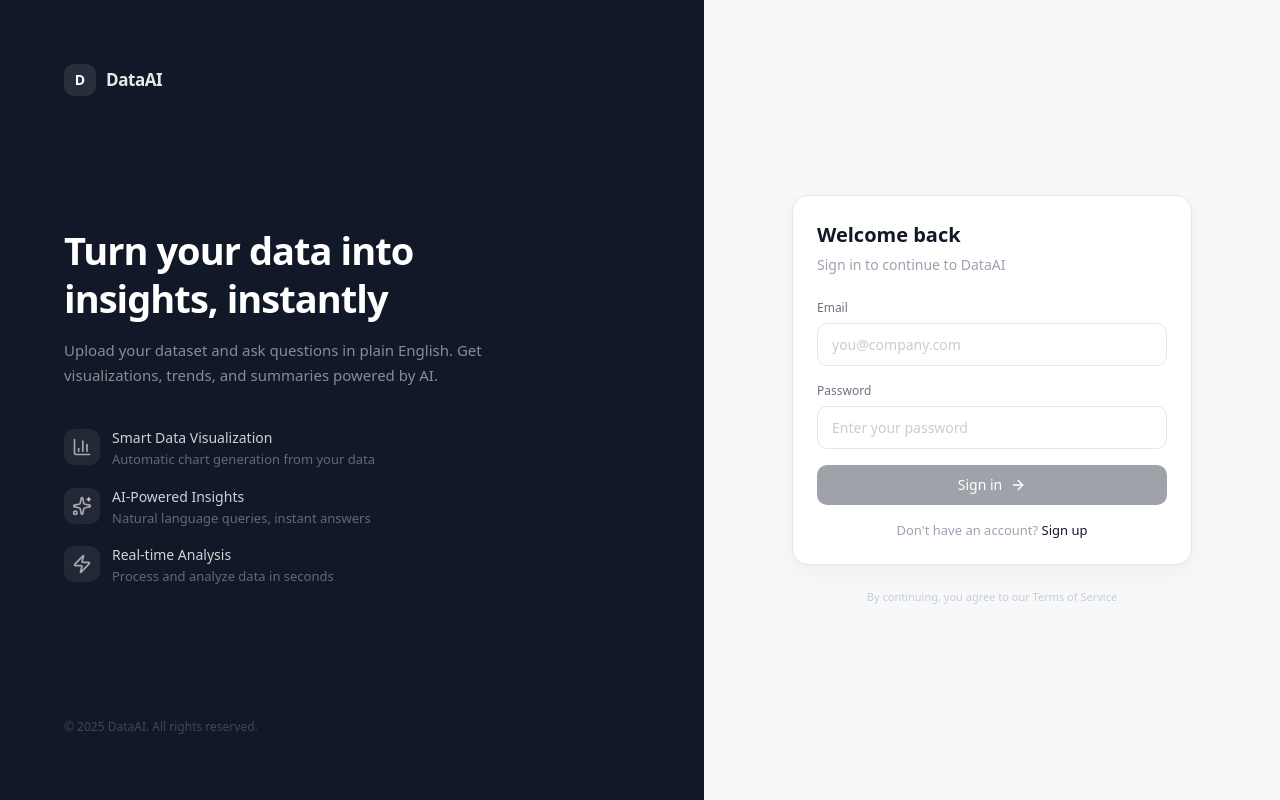
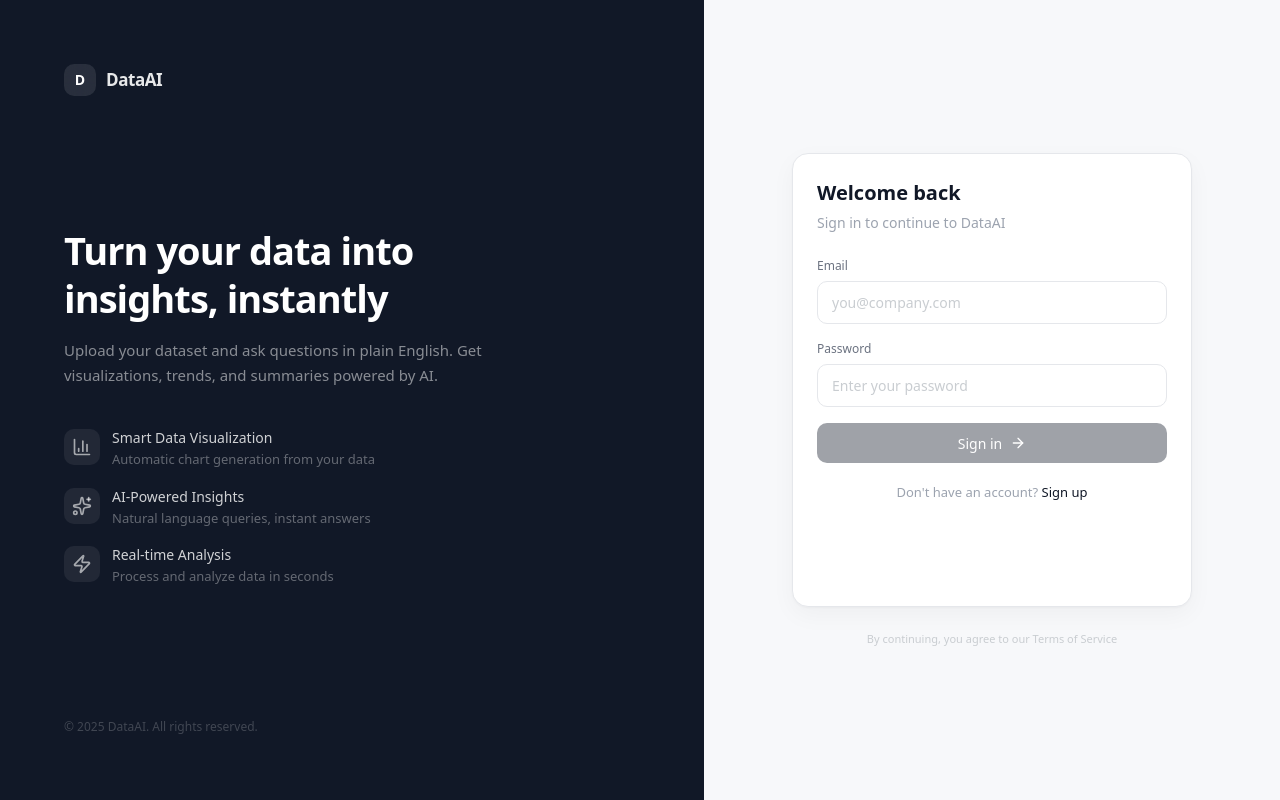
Before and after one commit to AdvaySharma248/Analytixx, a Next.js app: page / in a window 1280 px wide. Built offline with nearby package versions, Linux system fonts and the light colour scheme.

Commit message:
9d634b6b-bc5c-42fb-9cfb-9a7a81b603cb

```diff
--- a/src/components/auth/LoginView.tsx
+++ b/src/components/auth/LoginView.tsx
@@ -1,8 +1,8 @@
 'use client';
 
 import React, { useState } from 'react';
-import { motion, AnimatePresence } from 'framer-motion';
-import { ArrowRight, Loader2, BarChart3, Sparkles, Zap, Check } from 'lucide-react';
+import { motion } from 'framer-motion';
+import { ArrowRight, Loader2, BarChart3, Sparkles, Zap } from 'lucide-react';
 import { useAppStore } from '@/store/useAppStore';
 
 // ─── Feature highlight items ───
@@ -96,7 +96,6 @@ function SignInForm({ onFlip, onSubmit, isLoading }: {
           w-full flex items-center justify-center gap-2 h-10 rounded-lg
           bg-[#111827] hover:bg-[#374151] text-white text-[14px] font-medium
           transition-all duration-200 disabled:opacity-40 disabled:cursor-not-allowed
-          hover:-translate-y-[1px] active:translate-y-0
         "
       >
         {isLoading ? (
@@ -106,7 +105,7 @@ function SignInForm({ onFlip, onSubmit, isLoading }: {
         )}
       </button>
 
-      <p className="text-center text-[13px] text-[#9CA3AF]">
+      <p className="text-center text-[13px] text-[#9CA3AF] pt-1">
         Don&apos;t have an account?{' '}
         <button
           type="button"
@@ -138,7 +137,7 @@ function SignUpForm({ onFlip, onSubmit, isLoading }: {
 
   return (
     <form onSubmit={handleForm} className="space-y-4">
-      <div className="mb-6">
+      <div className="mb-5">
         <h2 className="text-[20px] font-semibold text-[#111827]">Create account</h2>
         <p className="text-[14px] text-[#9CA3AF] mt-1">Get started with DataAI for free</p>
       </div>
@@ -174,7 +173,6 @@ function SignUpForm({ onFlip, onSubmit, isLoading }: {
           w-full flex items-center justify-center gap-2 h-10 rounded-lg
           bg-[#111827] hover:bg-[#374151] text-white text-[14px] font-medium
           transition-all duration-200 disabled:opacity-40 disabled:cursor-not-allowed
-          hover:-translate-y-[1px] active:translate-y-0
         "
       >
         {isLoading ? (
@@ -184,7 +182,7 @@ function SignUpForm({ onFlip, onSubmit, isLoading }: {
         )}
       </button>
 
-      <p className="text-center text-[13px] text-[#9CA3AF]">
+      <p className="text-center text-[13px] text-[#9CA3AF] pt-1">
         Already have an account?{' '}
         <button
           type="button"
@@ -275,31 +273,40 @@ export default function AuthView() {
           </div>
 
           {/* Mobile feature list */}
-          <div className="md:hidden mb-8">
-            <h2 className="text-[22px] font-semibold text-[#111827] text-center">
+          <div className="md:hidden mb-8 text-center">
+            <h2 className="text-[22px] font-semibold text-[#111827]">
               Turn your data into insights
             </h2>
-            <p className="text-[14px] text-[#9CA3AF] text-center mt-2">
+            <p className="text-[14px] text-[#9CA3AF] mt-2">
               AI-powered data analysis in seconds
             </p>
           </div>
 
-          {/* 3D Flip Card */}
-          <div
-            className="relative w-full"
-            style={{ perspective: '1200px' }}
-          >
+          {/* ─── 3D Flip Card (CSS Grid stacking) ─── */}
+          <div style={{ perspective: '1200px' }}>
             <motion.div
               animate={{ rotateY: isSignUp ? 180 : 0 }}
-              transition={{ duration: 0.5, ease: [0.4, 0, 0.2, 1] }}
-              className="w-full"
-              style={{ transformStyle: 'preserve-3d' }}
+              transition={{
+                duration: 0.5,
+                ease: [0.4, 0, 0.2, 1],
+              }}
+              style={{
+                transformStyle: 'preserve-3d',
+                display: 'grid',
+                gridTemplate: '1fr / 1fr',
+              }}
             >
-              {/* Front: Sign In */}
+              {/* Front: Sign In — both sides stacked via grid */}
               <div
-                className="bg-white rounded-2xl border border-[#E5E7EB] shadow-[0_1px_3px_rgba(0,0,0,0.04),0_8px_24px_rgba(0,0,0,0.04)] p-6"
+                className="
+                  rounded-2xl border border-[#E5E7EB] bg-white
+                  shadow-[0_1px_3px_rgba(0,0,0,0.04),0_8px_24px_rgba(0,0,0,0.04)]
+                  p-6
+                "
                 style={{
+                  gridArea: '1 / 1',
                   backfaceVisibility: 'hidden',
+                  WebkitBackfaceVisibility: 'hidden',
                 }}
               >
                 <SignInForm
@@ -309,11 +316,17 @@ export default function AuthView() {
                 />
               </div>
 
-              {/* Back: Sign Up */}
+              {/* Back: Sign Up — same grid cell, flipped 180deg */}
               <div
-                className="absolute inset-0 bg-white rounded-2xl border border-[#E5E7EB] shadow-[0_1px_3px_rgba(0,0,0,0.04),0_8px_24px_rgba(0,0,0,0.04)] p-6"
+                className="
+                  rounded-2xl border border-[#E5E7EB] bg-white
+                  shadow-[0_1px_3px_rgba(0,0,0,0.04),0_8px_24px_rgba(0,0,0,0.04)]
+                  p-6
+                "
                 style={{
+                  gridArea: '1 / 1',
                   backfaceVisibility: 'hidden',
+                  WebkitBackfaceVisibility: 'hidden',
                   transform: 'rotateY(180deg)',
                 }}
               >
```
